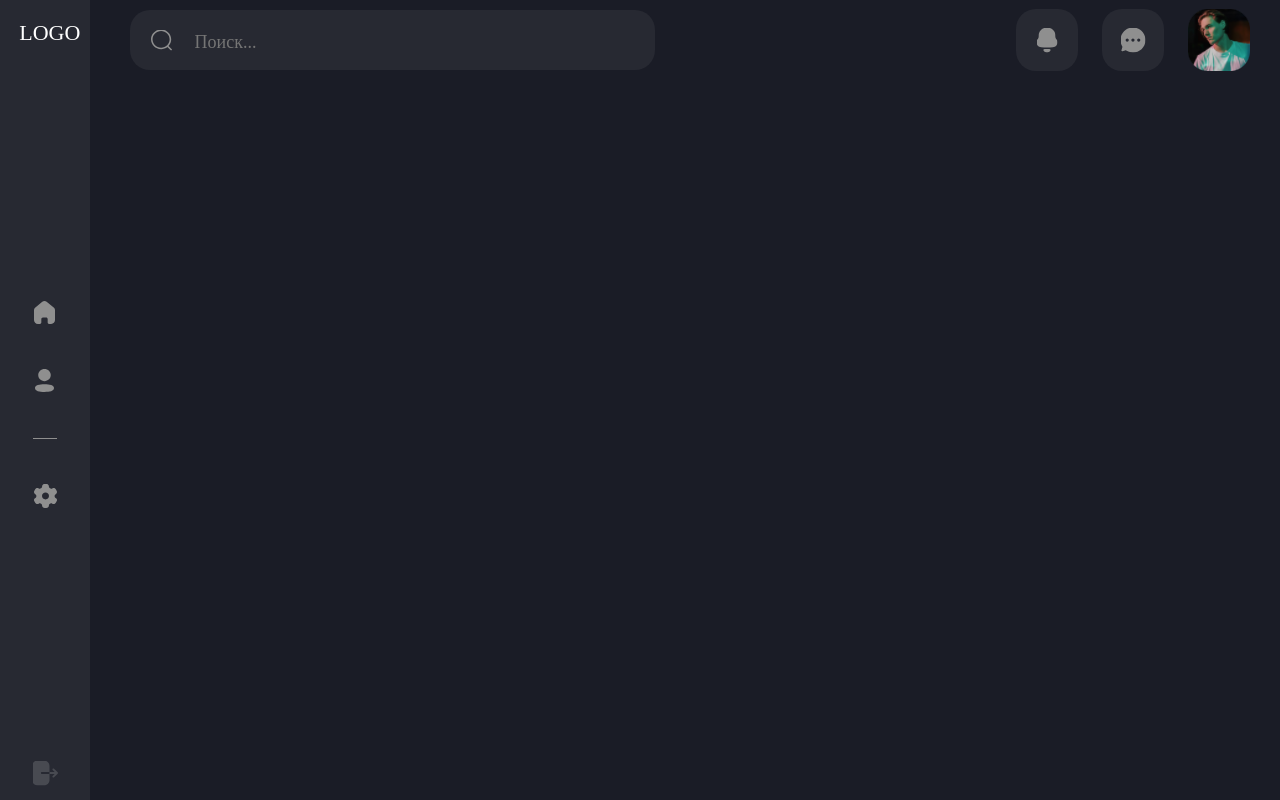
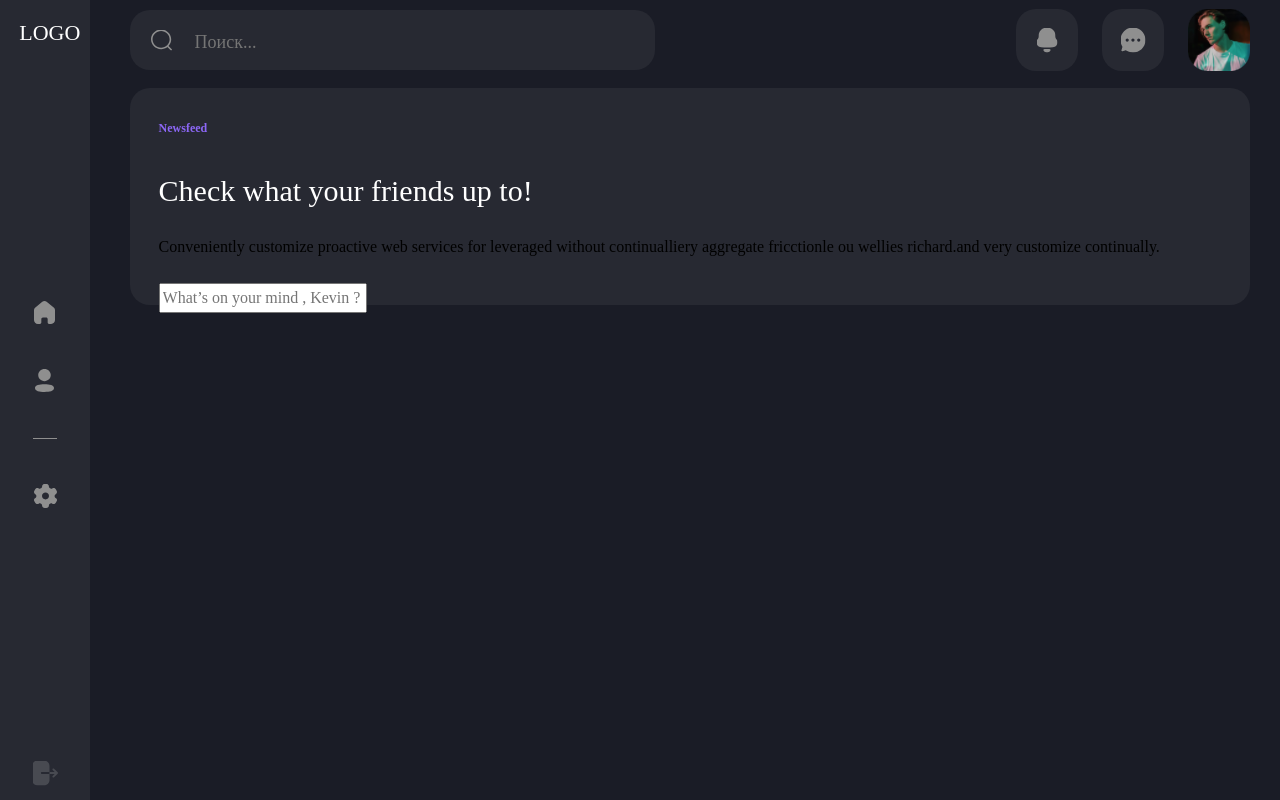
Before and after one commit to YaroslavMus/LogGo, a React (Vite) app: page / in a window 1280 px wide. Built offline with nearby package versions, Linux system fonts and the light colour scheme.

Commit message:
Newsfeed(start)

```diff
--- a/src/App.jsx
+++ b/src/App.jsx
@@ -2,7 +2,7 @@ import React from 'react'
 import './style.css'
 import SideBar from './componets/SideBar/SideBar'
 import Header from './componets/Header/Header'
-import Content from './componets/Content/Content'
+import Newsfeed from './componets/Content/News/Newsfeed'
 
 function App() {
 
@@ -11,7 +11,7 @@ function App() {
 			<div className="main_wraper">
 				<SideBar />
 				<Header />
-				<Content />
+				<Newsfeed />
 			</div>
 		</>
 	)
--- a/src/componets/Content/Content.jsx
+++ /dev/null
@@ -1,8 +0,0 @@
-import React from 'react'
-import './Content.css'
-
-export default function Main() {
-	return (
-		<div className='content_wraper'></div>
-	)
-}
--- /dev/null
+++ b/src/componets/Content/News/Newsfeed.css
@@ -0,0 +1,36 @@
+.content_wraper-news {
+	border-radius: 20px;
+	background: rgb(39, 41, 50);
+	max-height: 217px ;
+}
+
+
+.content_wraper-news h1 {
+	color: rgb(140, 103, 246);
+	font-family: Montserrat;
+	font-size: 12px;
+	line-height: 38px;
+	text-transform: capitalize;
+	padding-top:21px;
+	padding-left: 29px;
+}
+
+
+.content_wraper-news h2{
+	color: rgb(255, 255, 255);
+	font-family: Bakbak One;
+	font-size: 30px;
+	font-weight: 400;
+	line-height: 38px;
+	padding-left: 29px;
+}
+
+
+.content_wraper-news p	{
+	padding-left: 29px;
+}
+
+.content_wraper label	{
+	padding-left: 29px;
+	padding-bottom: 24px;
+}
--- /dev/null
+++ b/src/componets/Content/News/Newsfeed.jsx
@@ -0,0 +1,17 @@
+import React from 'react'
+import './Newsfeed.css'
+
+export default function Newsfeed() {
+	return (
+		<div className='content_wraper'>
+			<div className='content_wraper-news'>
+				<h1>Newsfeed</h1>
+				<h2>Check what your friends up to!</h2>
+				<p>Conveniently customize proactive web services for leveraged without continualliery aggregate fricctionle ou wellies richard.and very customize  continually.</p>
+				<label htmlFor="">
+					<input type="text" placeholder='What’s on your mind , Kevin ?' />
+				</label>
+			</div>
+		</div>
+	)
+}
```
Also changed, not shown: src/componets/Content/Content.css (deleted).
